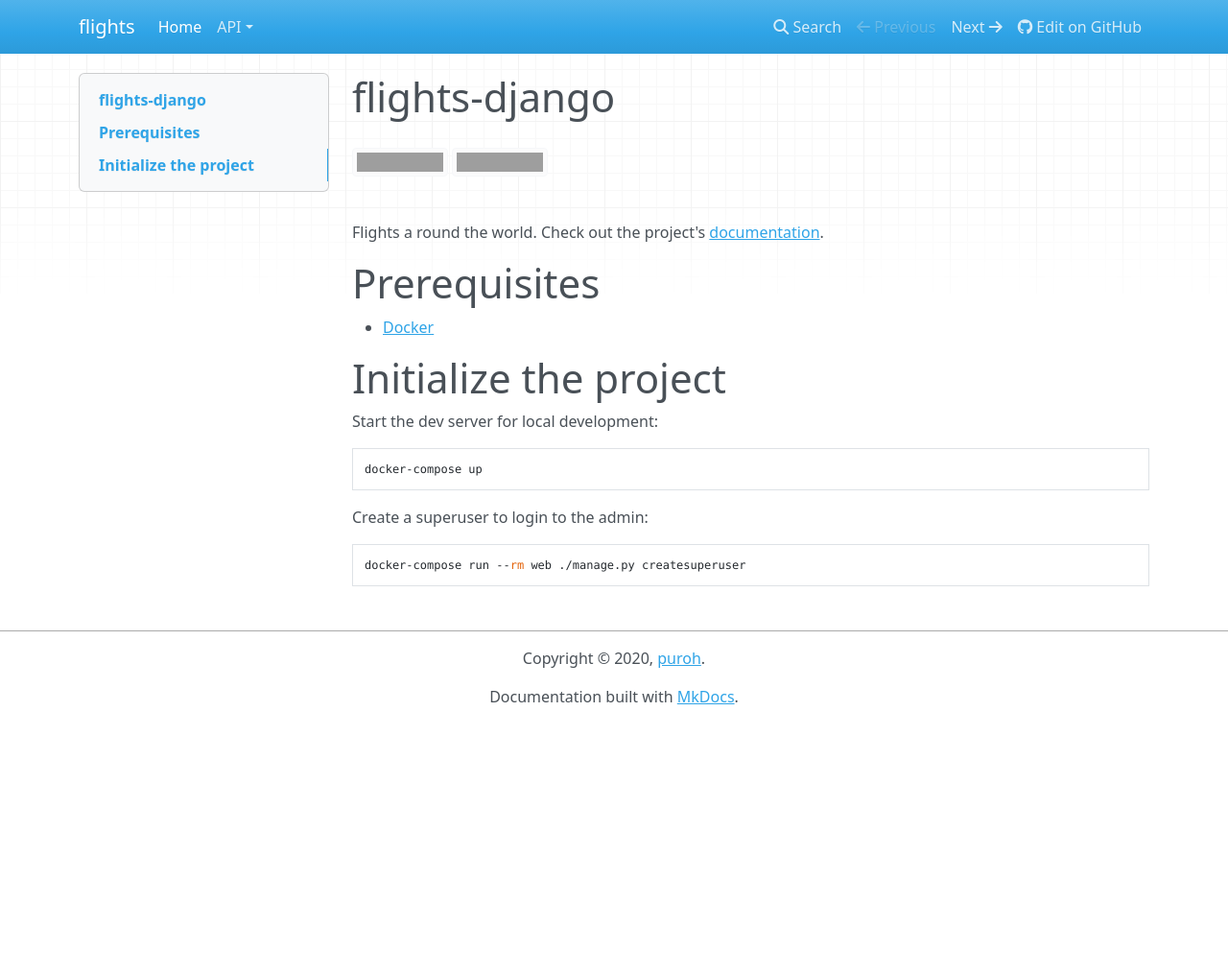
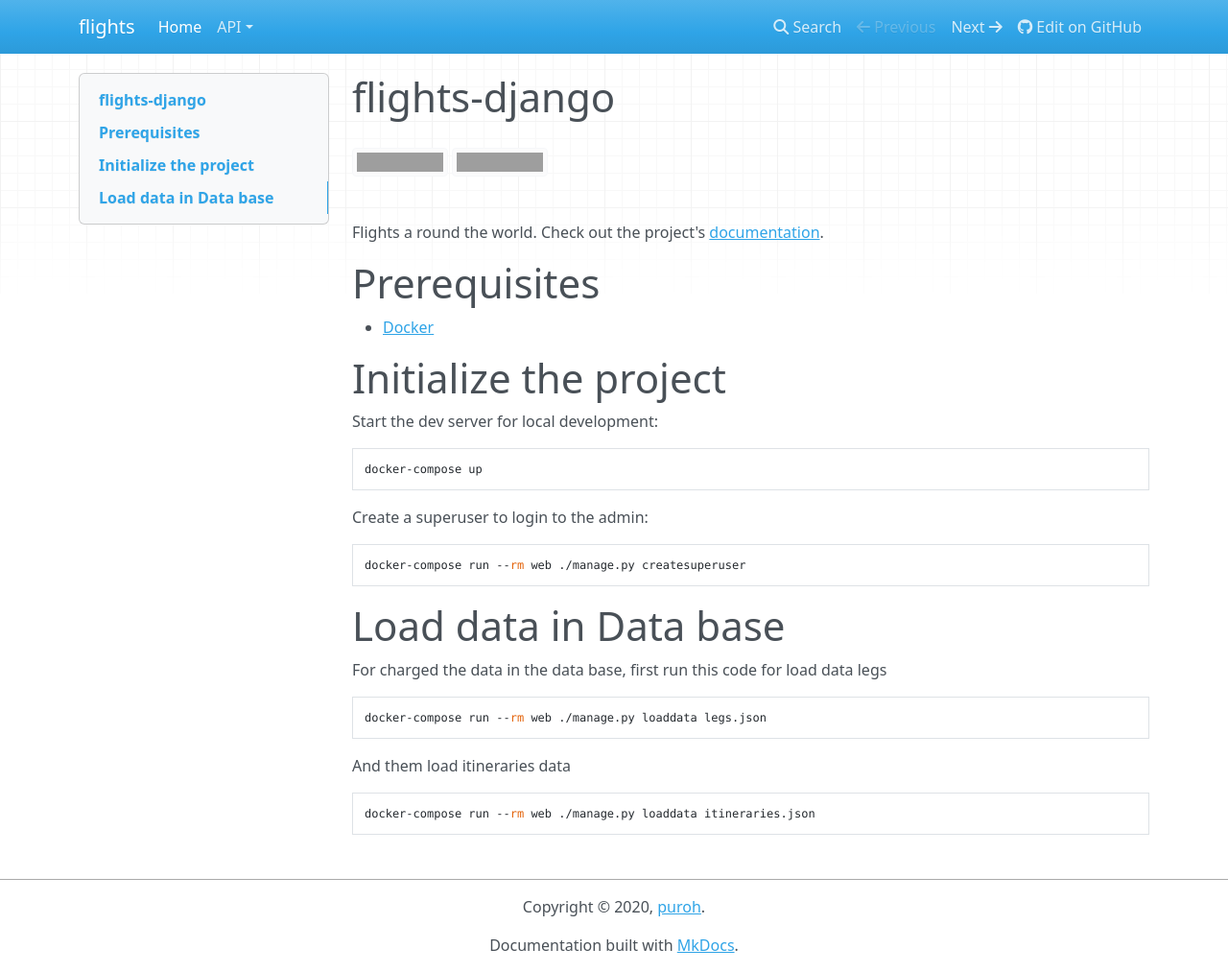
Before and after one commit to puroh/flights-django, an MkDocs documentation site: the page built from docs/index.md, in a window 1280 px wide and 1013 px high. Shown: the whole window at 96% size. Built offline with MkDocs 1.6.1, drawn with Linux system fonts in a browser that asks for light colours; nearby versions of some CDN libraries; grey boxes are pictures that could not be loaded.

Commit message:
load data in data base doc

````diff
--- a/docs/index.md
+++ b/docs/index.md
@@ -22,3 +22,17 @@ Create a superuser to login to the admin:
 ```bash
 docker-compose run --rm web ./manage.py createsuperuser
 ```
+
+# Load data in Data base
+
+For charged the data in the data base, first run this code for load data legs
+
+```bash
+docker-compose run --rm web ./manage.py loaddata legs.json
+```
+
+And them load itineraries data
+
+```bash
+docker-compose run --rm web ./manage.py loaddata itineraries.json
+```
````
